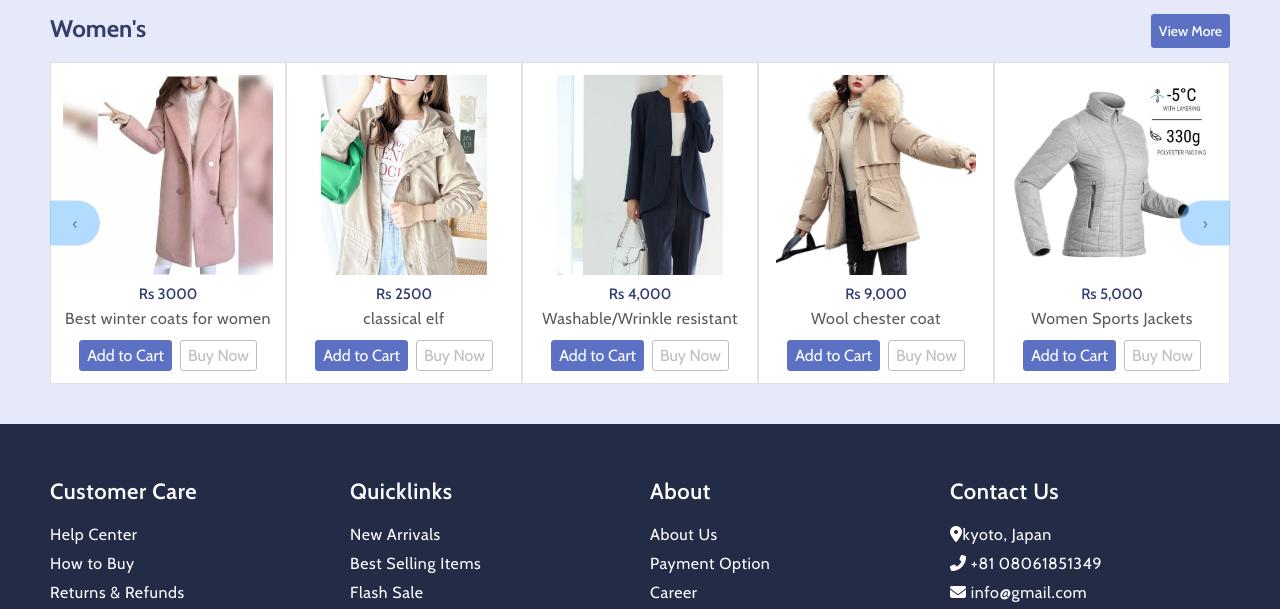
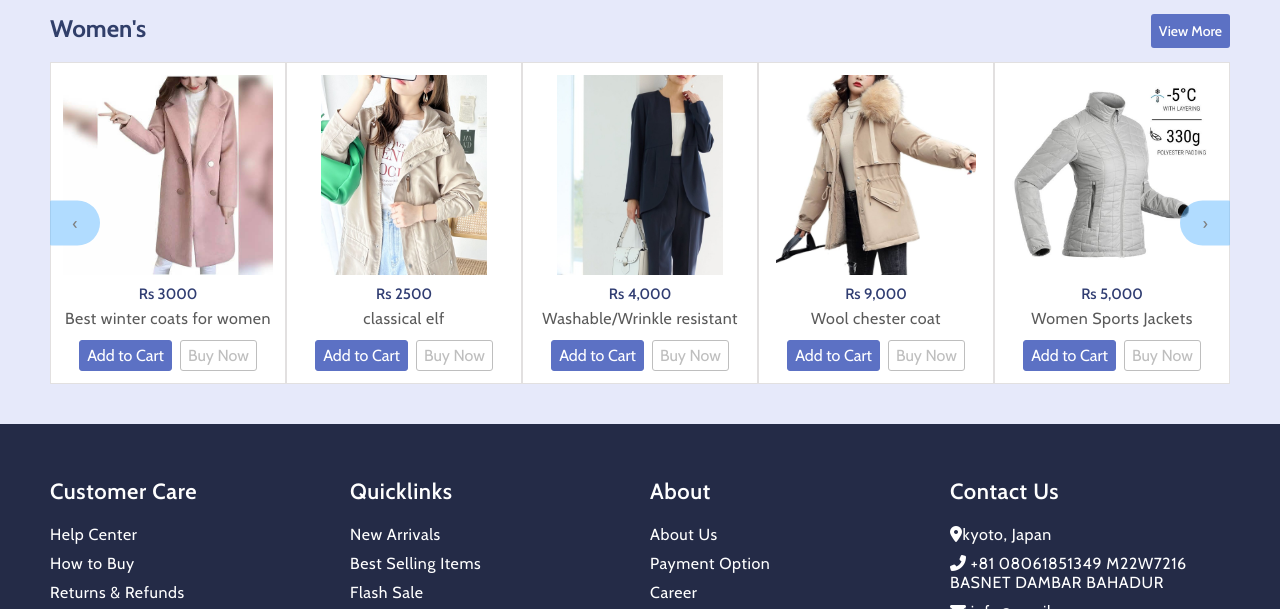
Before and after one commit to bdrba/ecom-store, a plain HTML site: page index.html in a window 1280 px wide. Shown: the part 1704-2313 px from the top of the page. Drawn offline with nearby package versions, Linux system fonts and the light colour scheme.

Commit message:
Add files via upload
fourth commit

```diff
--- a/index.html
+++ b/index.html
@@ -1001,9 +1001,10 @@
                     <div class="ta-quicklinks-details">
                         <div class="ta-quick-address"><i class="fas fa-map-marker-alt"></i>kyoto, Japan</div>
 
-                        <div class="ta-quick-address"><i class="fas fa-phone-alt"></i> +81 08061851349</div>
+                        <div class="ta-quick-address"><i class="fas fa-phone-alt"></i> +81 08061851349 M22W7216 BASNET DAMBAR BAHADUR</div>
 
                         <div class="ta-quick-address"><i class="fas fa-envelope"></i> info@gmail.com</div>
+
                     </div>
 
                     <div class="ta-social-sites">
```
